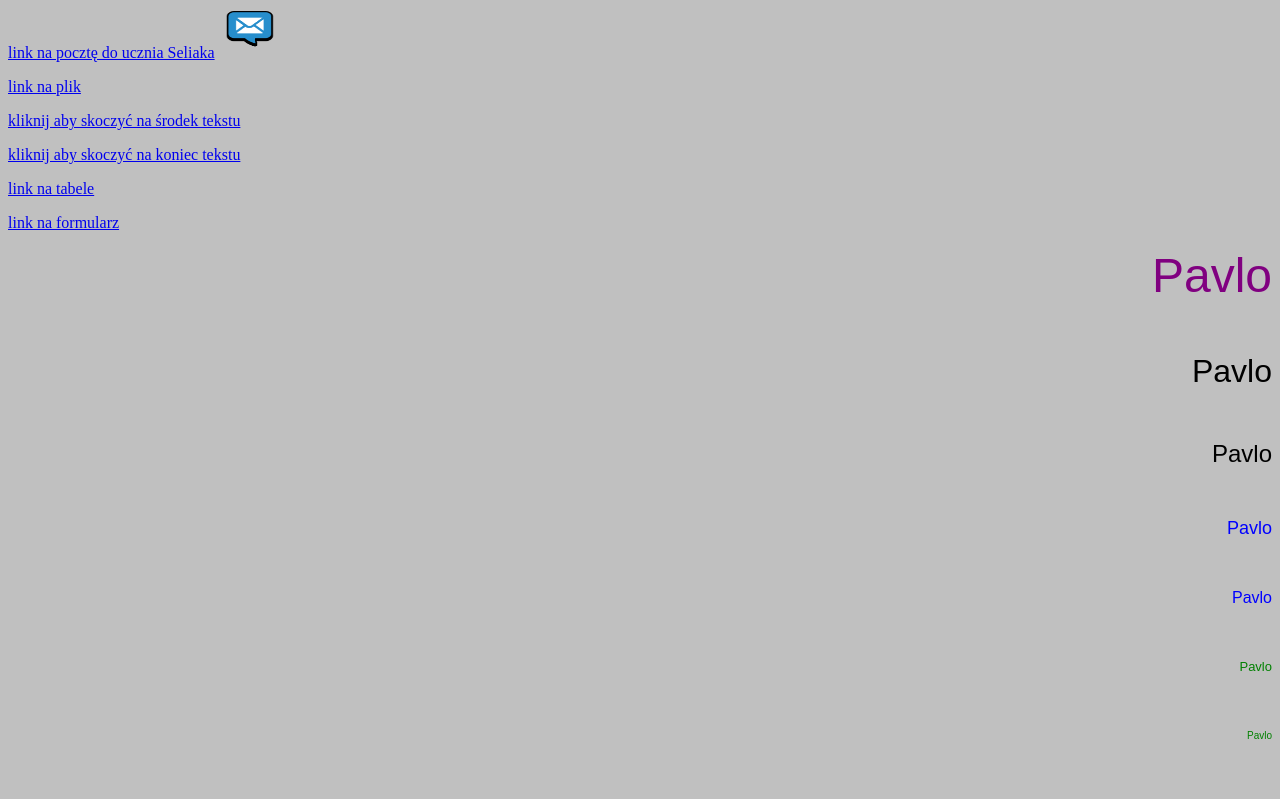
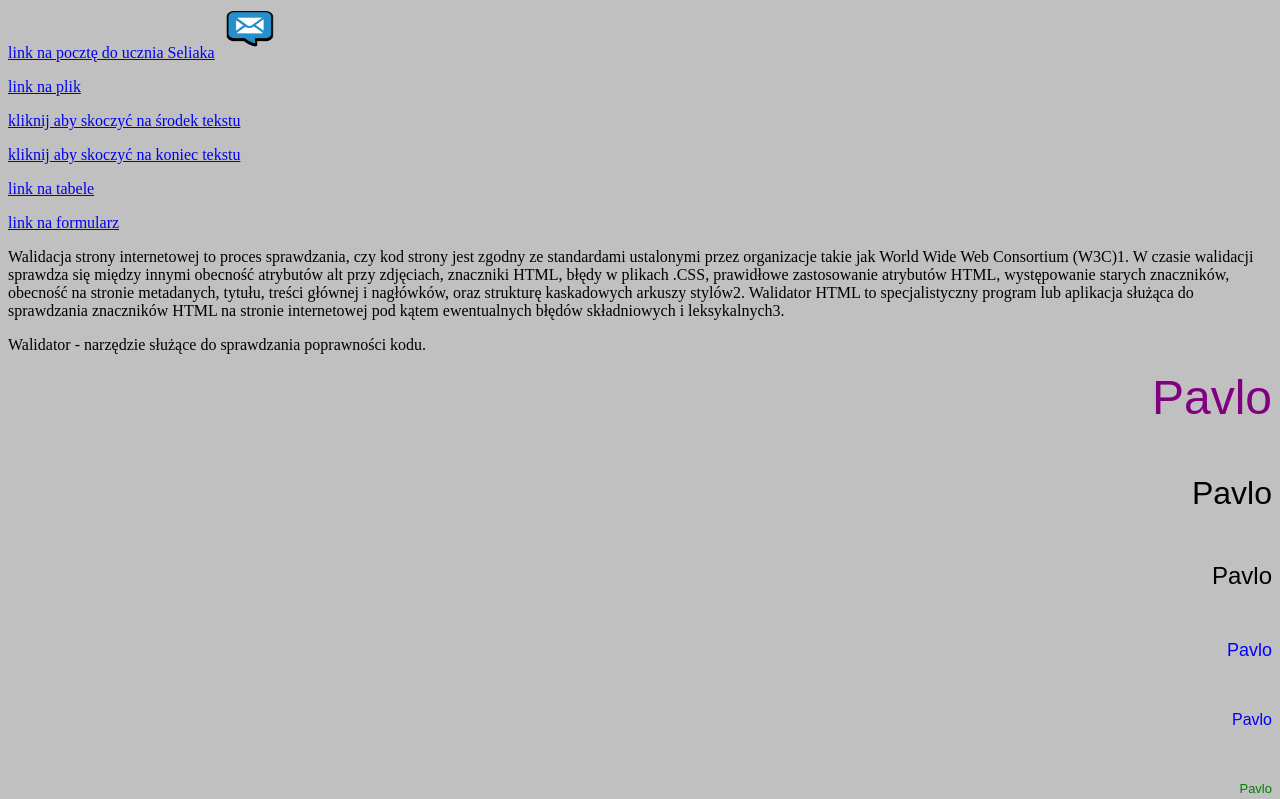
Before and after one commit to BloGbLob/-wiczenie, a plain HTML site: page index.html in a window 1280 px wide. Shown: the top 799 px of the page. Drawn offline with Linux system fonts and the light colour scheme.

Commit message:
Update index.html

```diff
--- a/index.html
+++ b/index.html
@@ -16,6 +16,8 @@
 <p><a href="#skok_koniec">kliknij aby skoczyć na koniec tekstu</a>
 <p><A HREF="tabela_seliak.html">link na tabele </A>
 <p><A HREF="formularz_seliak.html">link na formularz </A>
+<p> Walidacja strony internetowej to proces sprawdzania, czy kod strony jest zgodny ze standardami ustalonymi przez organizacje takie jak World Wide Web Consortium (W3C)1. W czasie walidacji sprawdza się między innymi obecność atrybutów alt przy zdjęciach, znaczniki HTML, błędy w plikach .CSS, prawidłowe zastosowanie atrybutów HTML, występowanie starych znaczników, obecność na stronie metadanych, tytułu, treści głównej i nagłówków, oraz strukturę kaskadowych arkuszy stylów2. Walidator HTML to specjalistyczny program lub aplikacja służąca do sprawdzania znaczników HTML na stronie internetowej pod kątem ewentualnych błędów składniowych i leksykalnych3.</p>
+<p> Walidator - narzędzie służące do sprawdzania poprawności kodu.
 <p align="right"> <font color="purple" size="7" face="Arial"> Pavlo </font> </p> <br>
 <p align="right"> <font color="black" size="6" face="Arial"> Pavlo </font> </p> <br>
 <p align="right"> <font color="black" size="5" face="Arial"> Pavlo </font> </p> <br>
```
